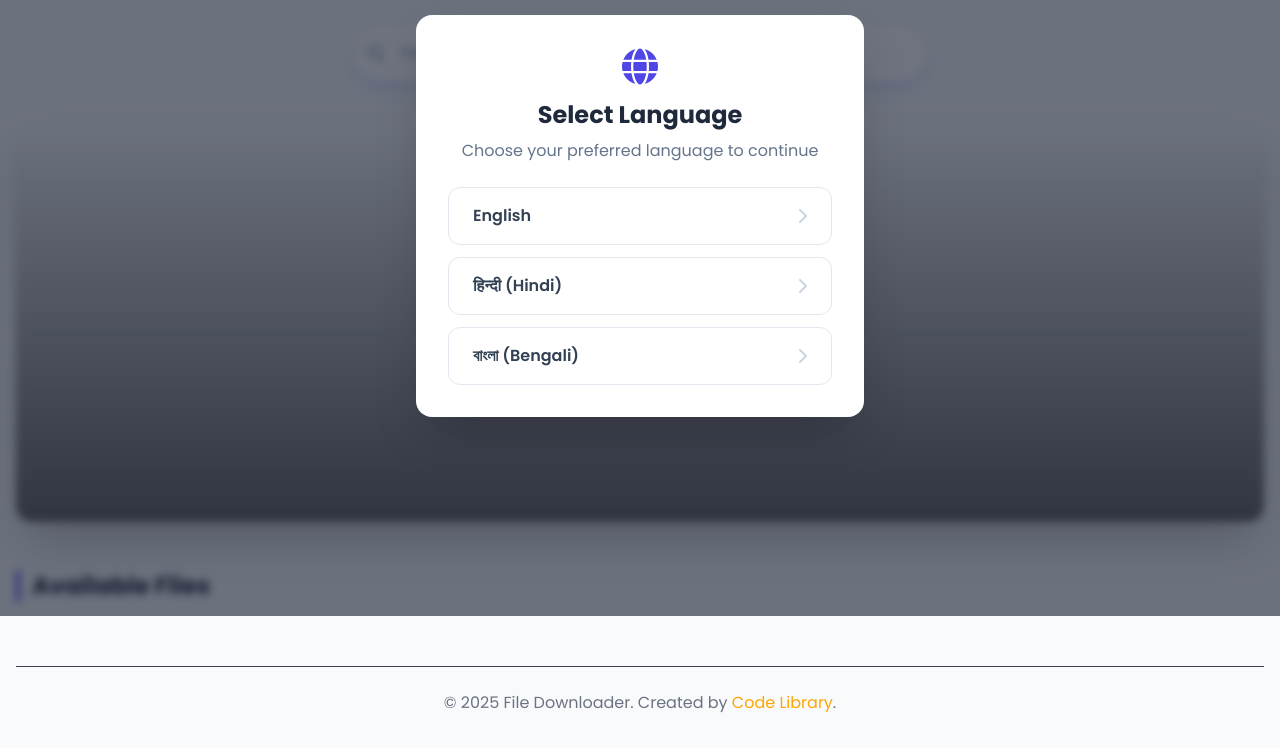
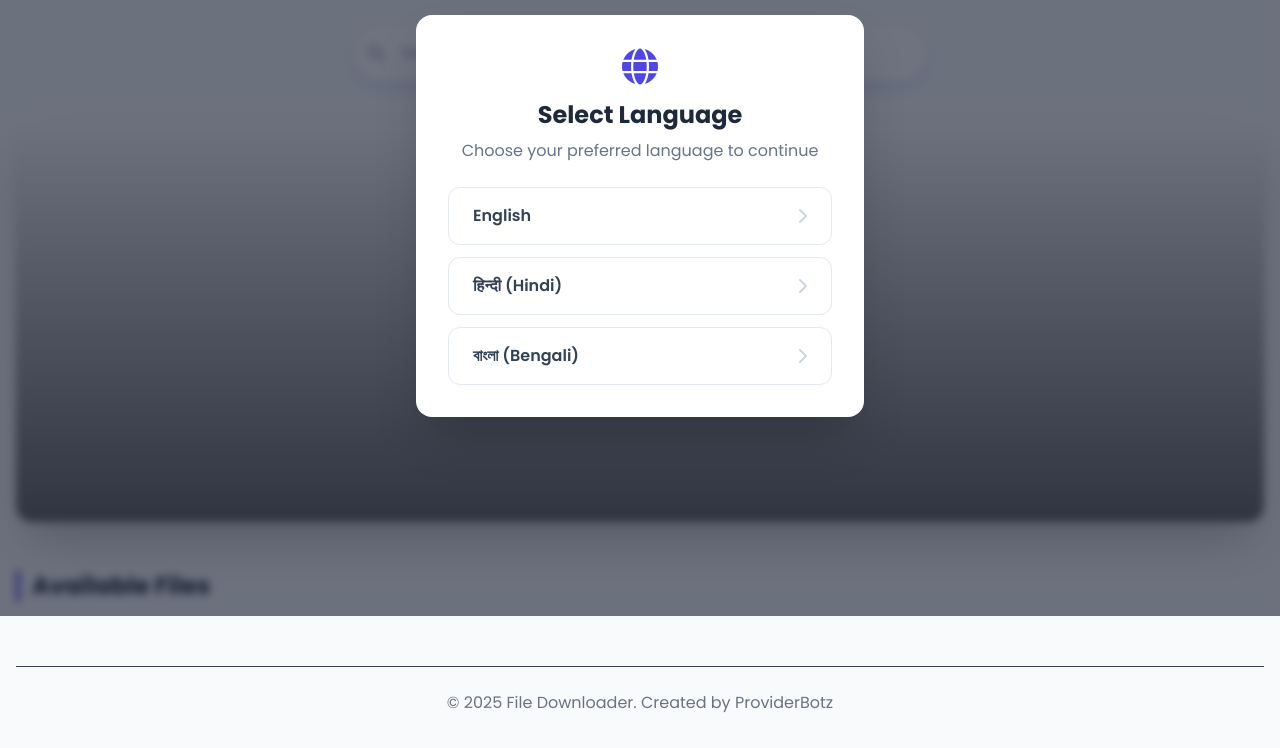
Before and after one commit to providerbotz/FilesDownload, a plain HTML site: page index.html in a window 1280 px wide. Shown: the part 184-932 px from the top of the page. Drawn offline with nearby package versions, Linux system fonts and the light colour scheme.

Commit message:
Updated Footer

```diff
--- a/index.html
+++ b/index.html
@@ -115,7 +115,7 @@
         <!-- Footer with Ad Slots -->
     <footer class="bg-[var(--bg-secondary)] py-6 mt-10 border-t border-gray-700">
         <div class="container mx-auto px-4">
-            <p class="text-center text-gray-500">&copy; 2025 File Downloader. Created by <a href="https://t.me/codelibraryofficial" style="color: #FFA500; text-decoration: none;">Code Library</a>.
+            <p class="text-center text-gray-500">&copy; 2025 File Downloader. Created by <a href="https://telegram.dog/providerbotz" style=color: #FFA500; text-decoration: none;">ProviderBotz</a>
 </div>
         </footer>
     </div>
```
